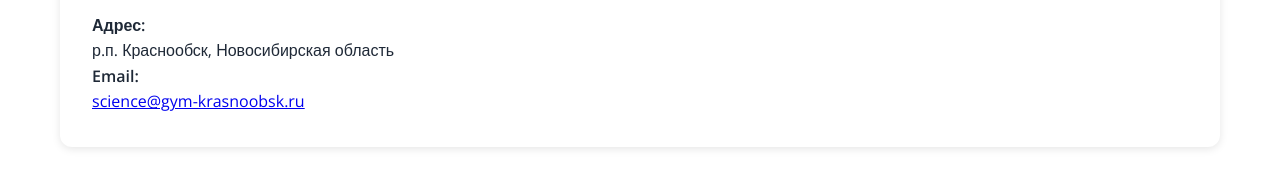
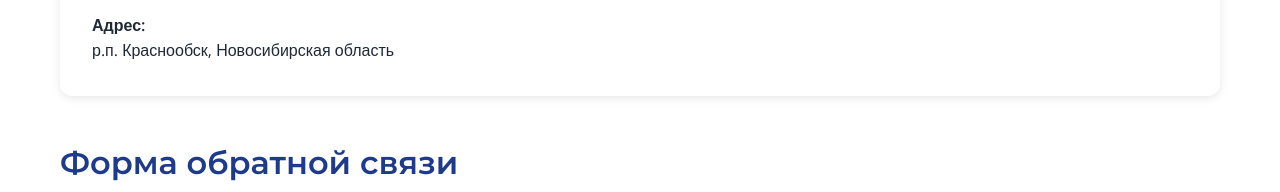
Before and after one commit to dimafedorov9/academic_research_center_website, a plain HTML site: page contacts.html in a window 1280 px wide. Shown: the part 578-770 px from the top of the page. Drawn offline with nearby package versions, Linux system fonts and the light colour scheme.

Commit message:
Add files via upload

```diff
--- a/contacts.html
+++ b/contacts.html
@@ -44,7 +44,7 @@
                     <div class="task-icon">🏫</div>
                     <h4>МАОУ «Гимназия «Краснообская»</h4>
                     <p><strong>Адрес:</strong><br>р.п. Краснообск, Новосибирская область</p>
-                    <p><strong>Email:</strong><br><a href="mailto:science@gym-krasnoobsk.ru">science@gym-krasnoobsk.ru</a></p>
+                    <!--<p><strong>Email:</strong><br><a href="mailto:science@gym-krasnoobsk.ru">science@gym-krasnoobsk.ru</a></p>-->
                 </div>
 <!--
                 <div class="task-card">
```
